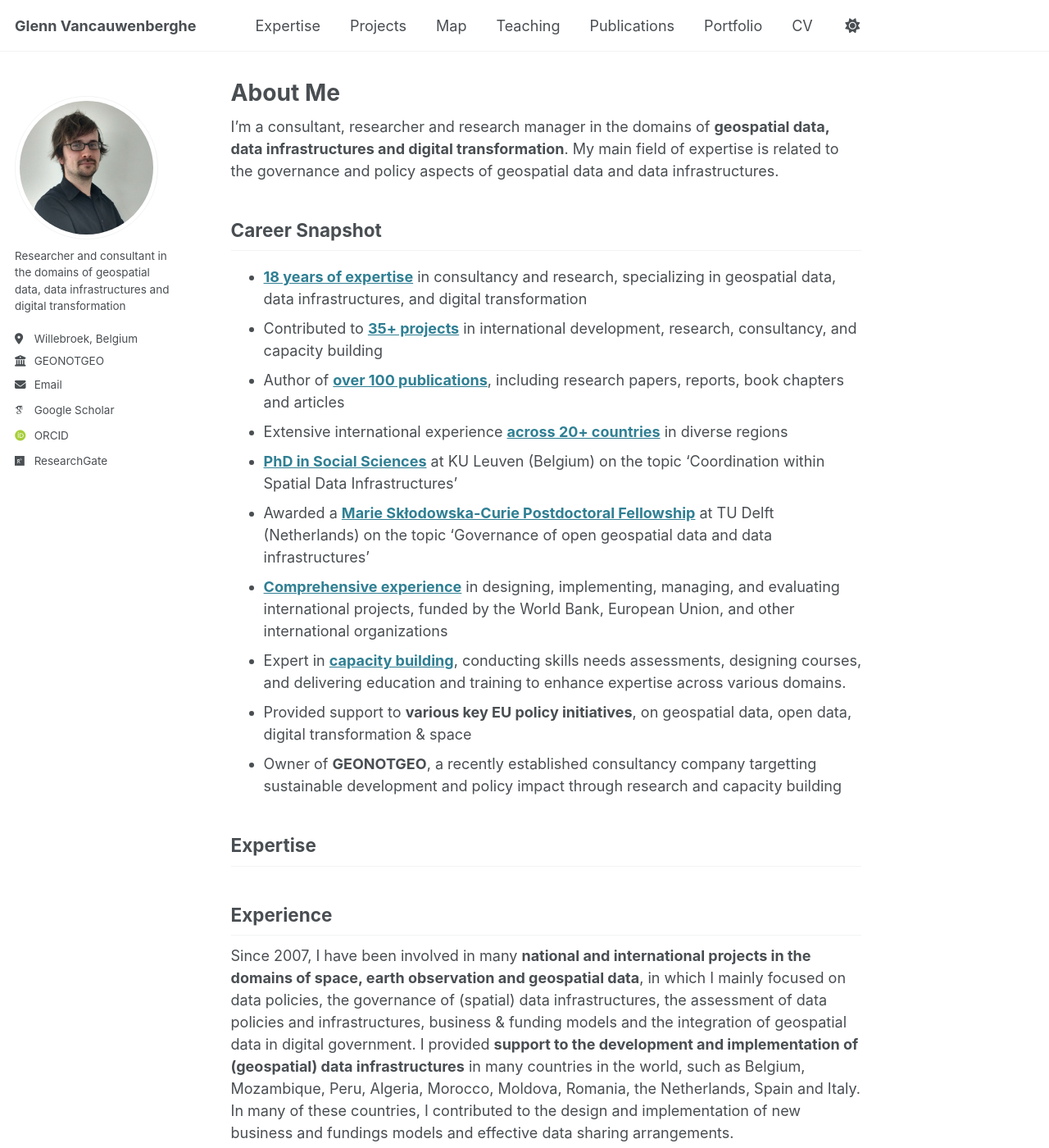
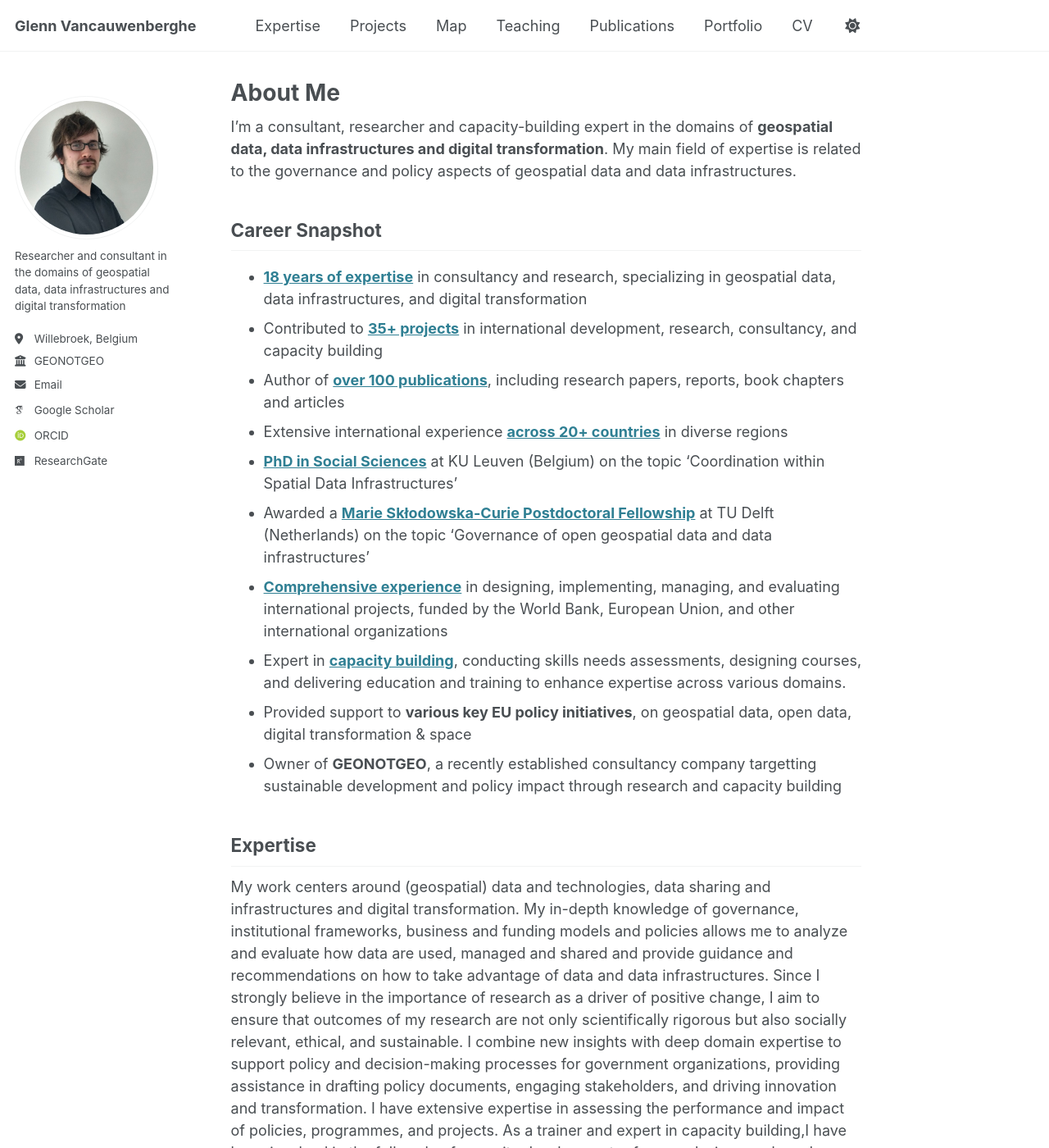
Before and after one commit to GVancauwenberghe/gvancauwenberghe.github.io, a Jekyll site: the page built from _pages/about.md, in a window 1280 px wide and 1400 px high. Shown: the whole window at 82% size. Built offline with Jekyll 4.4.1, drawn with Linux system fonts in a browser that asks for light colours; some web fonts are replaced; some of the changed text lies outside the part shown.

Commit message:
Update about.md

```diff
--- a/_pages/about.md
+++ b/_pages/about.md
@@ -7,7 +7,7 @@ redirect_from:
   - /about.html
 ---
 
-I'm a consultant, researcher and research manager in the domains of **geospatial data, data infrastructures and digital transformation**. My main field of expertise is related to the governance and policy aspects of geospatial data and data infrastructures.
+I'm a consultant, researcher and capacity-building expert in the domains of **geospatial data, data infrastructures and digital transformation**. My main field of expertise is related to the governance and policy aspects of geospatial data and data infrastructures.
 
 Career Snapshot
 ------
@@ -24,8 +24,7 @@ Career Snapshot
 
 Expertise
 ------
-
-
+My work centers around (geospatial) data and technologies, data sharing and infrastructures and digital transformation. My in-depth knowledge of governance, institutional frameworks, business and funding models and policies allows me to analyze and evaluate how data are used, managed and shared and provide guidance and recommendations on how to take advantage of data and data infrastructures. Since I strongly believe in the importance of research as a driver of positive change,  I aim to ensure that outcomes of my research are not only scientifically rigorous but also socially relevant, ethical, and sustainable. I combine new insights with deep domain expertise to support policy and decision-making processes for government organizations, providing assistance in drafting policy documents, engaging stakeholders, and driving innovation and transformation. I have extensive expertise in assessing the performance and impact of policies, programmes, and projects. As a trainer and expert in capacity building,I have been involved in the full cycle of capacity development —from analysing needs and desiging curricula to preparing learning activities and delivering training to a diverse range of target groups.
 
 Experience
 ------
```
